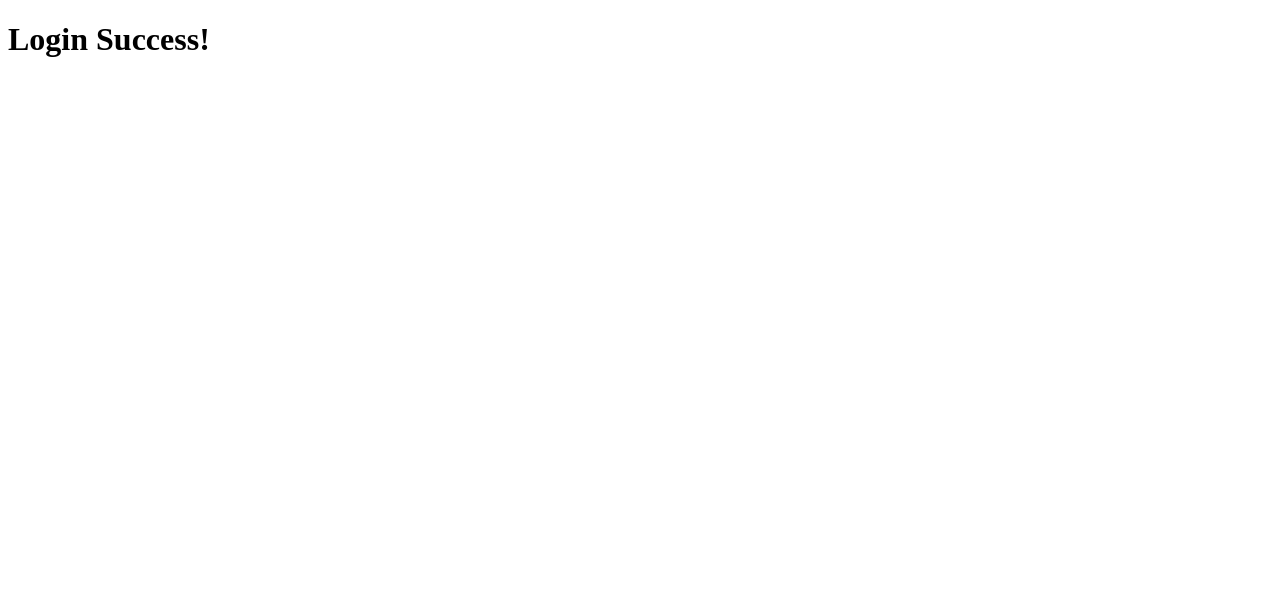
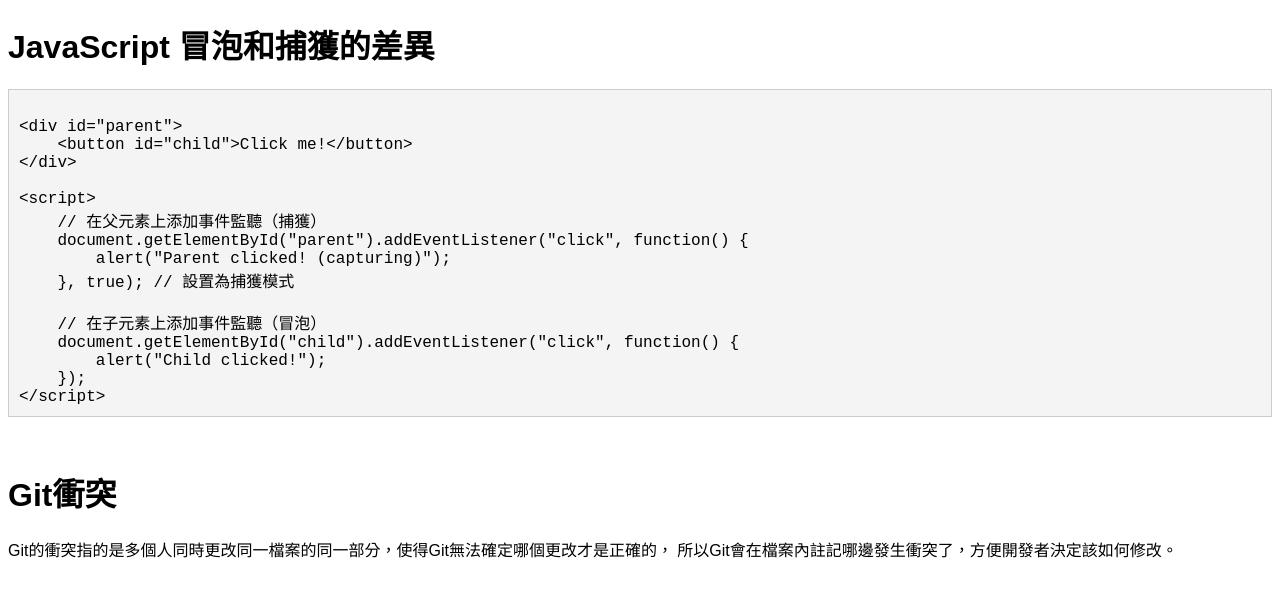
Before and after one commit to azrec/ForClass, a plain HTML site: page loginSuccess.html in a window 1280 px wide. Drawn offline with Linux system fonts and the light colour scheme.

Commit message:
sixth commit

```diff
--- a/loginSuccess.html
+++ b/loginSuccess.html
@@ -1,8 +1,51 @@
 <!DOCTYPE html>
+<html lang="zh-Hant">
 <head>
-
+    <meta charset="UTF-8">
+    <meta name="viewport" content="width=device-width, initial-scale=1.0">
+    <title>問題</title>
+    <style>
+        body {
+            font-family: Arial, sans-serif;
+        }
+        pre {
+            background-color: #f4f4f4; /* 背景颜色 */
+            padding: 10px; /* 内边距 */
+            border: 1px solid #ccc; /* 边框 */
+            overflow-x: auto; /* 超出部分可滚动 */
+        }
+        code {
+            font-family: "Courier New", monospace; /* 使用等宽字体 */
+        }
+    </style>
 </head>
 <body>
-    <h1>Login Success!</h1>
+
+<h1>JavaScript 冒泡和捕獲的差異</h1>
+
+<pre><code>
+&lt;div id="parent"&gt;
+    &lt;button id="child"&gt;Click me!&lt;/button&gt;
+&lt;/div&gt;
+
+&lt;script&gt;
+    // 在父元素上添加事件監聽（捕獲）
+    document.getElementById("parent").addEventListener("click", function() {
+        alert("Parent clicked! (capturing)");
+    }, true); // 設置為捕獲模式
+
+    // 在子元素上添加事件監聽（冒泡）
+    document.getElementById("child").addEventListener("click", function() {
+        alert("Child clicked!");
+    });
+&lt;/script&gt;
+</code></pre>
+<br>
+<h1>Git衝突</h1>
+<p>
+    Git的衝突指的是多個人同時更改同一檔案的同一部分，使得Git無法確定哪個更改才是正確的，
+    所以Git會在檔案內註記哪邊發生衝突了，方便開發者決定該如何修改。
+</p>
+
 </body>
 </html>
```
Also changed, not shown: index.html (+7 -1 lines).
